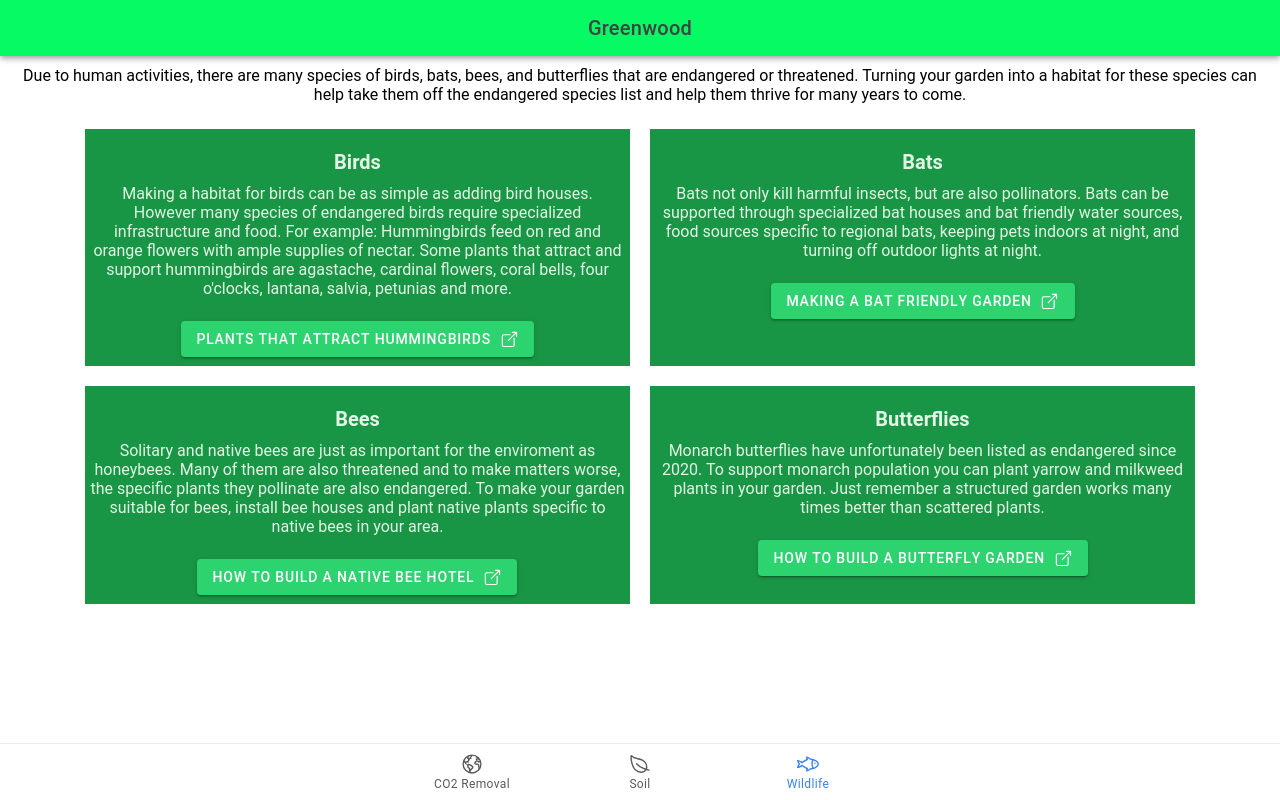
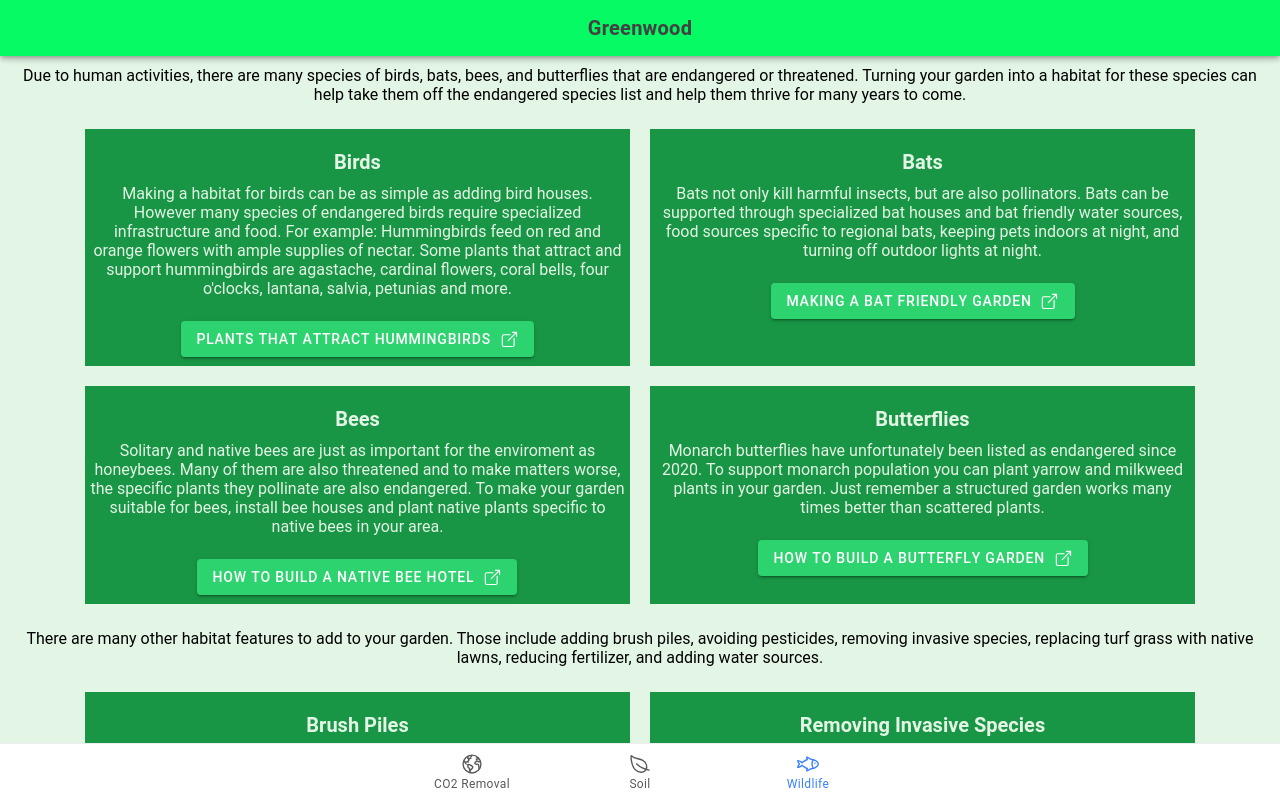
Before and after one commit to cantujorge17/PickHacks2023, a React (Vite) app in the folder pickhacks_project/: page /tab3 in a window 1280 px wide. Built offline with nearby package versions, Linux system fonts and the light colour scheme.

Commit message:
Finished main functionality of program

```diff
--- a/pickhacks_project/src/pages/Tab1.css
+++ b/pickhacks_project/src/pages/Tab1.css
@@ -18,3 +18,7 @@ ion-toolbar{
 ion-button{
     --color: #ffffff
 }
+
+ion-content{
+    --ion-background-color: #e3f5e5
+}
--- a/pickhacks_project/src/pages/Tab1.tsx
+++ b/pickhacks_project/src/pages/Tab1.tsx
@@ -9,11 +9,7 @@ const Tab1: React.FC = () => {
     <IonPage>
       <IonHeader>
         <IonToolbar>
-          <IonTitle>
-            <div className="ion-text-center">
-              Greenwood
-            </div>
-          </IonTitle>
+          <IonTitle className="ion-text-center"><b>Greenwood</b></IonTitle>
         </IonToolbar>
       </IonHeader>
 
--- a/pickhacks_project/src/pages/Tab2.css
+++ b/pickhacks_project/src/pages/Tab2.css
@@ -18,3 +18,7 @@ ion-toolbar{
 ion-button{
     --color: #ffffff;
 }
+
+ion-content{
+    --ion-background-color: #e3f5e5
+}
--- a/pickhacks_project/src/pages/Tab2.tsx
+++ b/pickhacks_project/src/pages/Tab2.tsx
@@ -9,7 +9,7 @@ const Tab2: React.FC = () => {
     <IonPage>
       <IonHeader>
         <IonToolbar>
-          <IonTitle className="ion-text-center">Greenwood</IonTitle>
+          <IonTitle className="ion-text-center"><b>Greenwood</b></IonTitle>
         </IonToolbar>
       </IonHeader>
 
--- a/pickhacks_project/src/pages/Tab3.css
+++ b/pickhacks_project/src/pages/Tab3.css
@@ -21,7 +21,11 @@ ion-button{
 
 ion-col{
     background-color: #199645;
-    border: solid 10px #ffffff;
+    border: solid 10px #e3f5e5;
     color: #e3f5e5;
     text-align: center;
 }
+
+ion-content{
+    --ion-background-color: #e3f5e5
+}
--- a/pickhacks_project/src/pages/Tab3.tsx
+++ b/pickhacks_project/src/pages/Tab3.tsx
@@ -1,5 +1,4 @@
 import { IonContent, IonHeader, IonPage, IonTitle, IonToolbar, IonFooter, IonButton, IonIcon } from '@ionic/react';
-import { IonCard, IonCardContent, IonCardTitle } from '@ionic/react';
 import {  IonItem, IonLabel } from '@ionic/react';
 import { IonCol, IonGrid, IonRow } from '@ionic/react';
 import './Tab3.css';
@@ -10,7 +9,7 @@ const Tab3: React.FC = () => {
     <IonPage>
       <IonHeader>
         <IonToolbar>
-          <IonTitle className="ion-text-center">Greenwood</IonTitle>
+          <IonTitle className="ion-text-center"><b>Greenwood</b></IonTitle>
         </IonToolbar>
       </IonHeader>
 
@@ -96,6 +95,68 @@ const Tab3: React.FC = () => {
           </IonRow>
         </IonGrid>
 
+        <IonItem lines="none">
+          <IonLabel>
+            <div className="ion-text-wrap">
+              <div className="ion-text-center">
+                There are many other habitat features to add to your garden. Those include adding brush piles,
+                avoiding pesticides, removing invasive species, replacing turf grass with native lawns, reducing
+                fertilizer, and adding water sources.
+              </div>
+            </div>
+          </IonLabel>
+        </IonItem>
+
+        <IonGrid fixed={true}>
+          <IonRow>
+            <IonCol>
+              <h4><b>Brush Piles</b></h4>
+              <div>
+                Brush piles are zero cost structures consisting of small sticks, twigs, and leaves. Many insects, small
+                mammals, and birds nest in brush piles. They also provide food sources for other wildlife. Overall,
+                brush piles add to the biodiversity of your garden.
+              </div>
+              <div>&nbsp;</div>
+              <IonButton color="success" href="https://portal.ct.gov/DEEP/Wildlife/Fact-Sheets/Brush-Piles-for-Wildlife" target="_blank">
+                Information on Brush Piles &nbsp;
+                <IonIcon icon={openOutline}/>
+              </IonButton>
+            </IonCol>
+            <IonCol>
+              <h4><b>Removing Invasive Species</b></h4>
+              <div>
+                Many species of plants that look and smell nice are harmful for ecosystems. Some of these include
+                honeysuckle, bradford pears, english ivy, and wisteria. These plants outcompete native plants in
+                your garden and can spread to neighboring areas, leading to a loss in biodiversity. To learn more,
+                click the link below.
+              </div>
+              <div>&nbsp;</div>
+              <IonButton color="success" href="https://www.invasivespeciesinfo.gov/" target="_blank">
+                National Invasive Species Information Center &nbsp;
+                <IonIcon icon={openOutline}/>
+              </IonButton>
+            </IonCol>
+          </IonRow>
+          <IonRow>
+            <IonCol>
+            <h4><b>Reducing Fertilizer</b></h4>
+              <div>
+                Synthetic fertilizer not only requires large amounts of electricity to produce and is a major
+                contributor to greenhouse gasses, but it is harmful for soil ecosystems and can release more soil CO2
+                into the environment than the plants can consume. Some alternatives to synthetic mulch are natural mulch, organic
+                material, and compost. Compost is food waste that decomposes into organic matter. Leftover
+                food contributes to methane emissions in landfills, but recycling it in your garden is an effective
+                way to tackle food waste and climate change at once.
+              </div>
+              <div>&nbsp;</div>
+              <IonButton color="success" href="https://www.epa.gov/recycle/composting-home#whatcom" target="_blank">
+              Composting at home &nbsp;
+                <IonIcon icon={openOutline}/>
+              </IonButton>
+            </IonCol>
+          </IonRow>
+        </IonGrid>
+
       </IonContent>
     </IonPage>
   );
```
